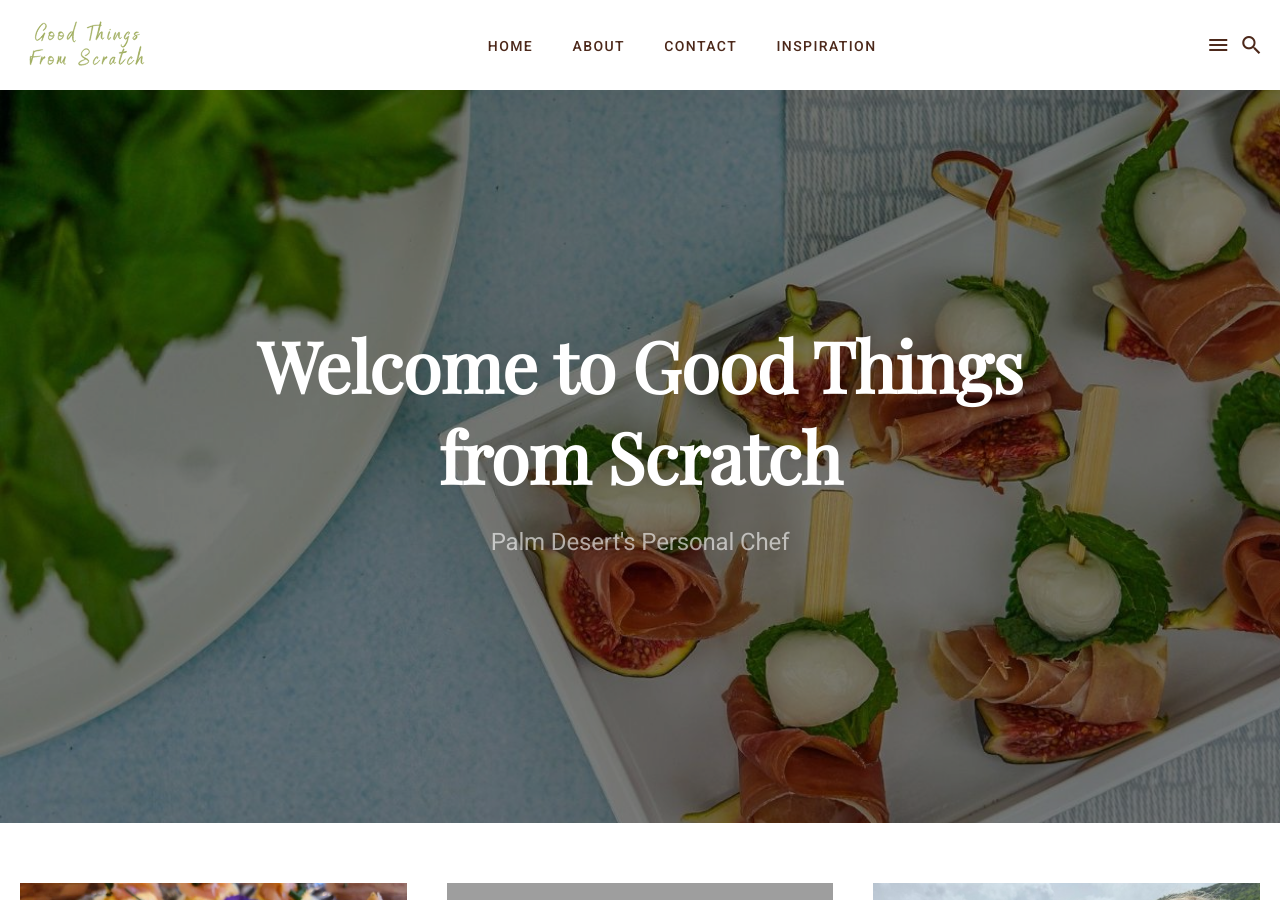
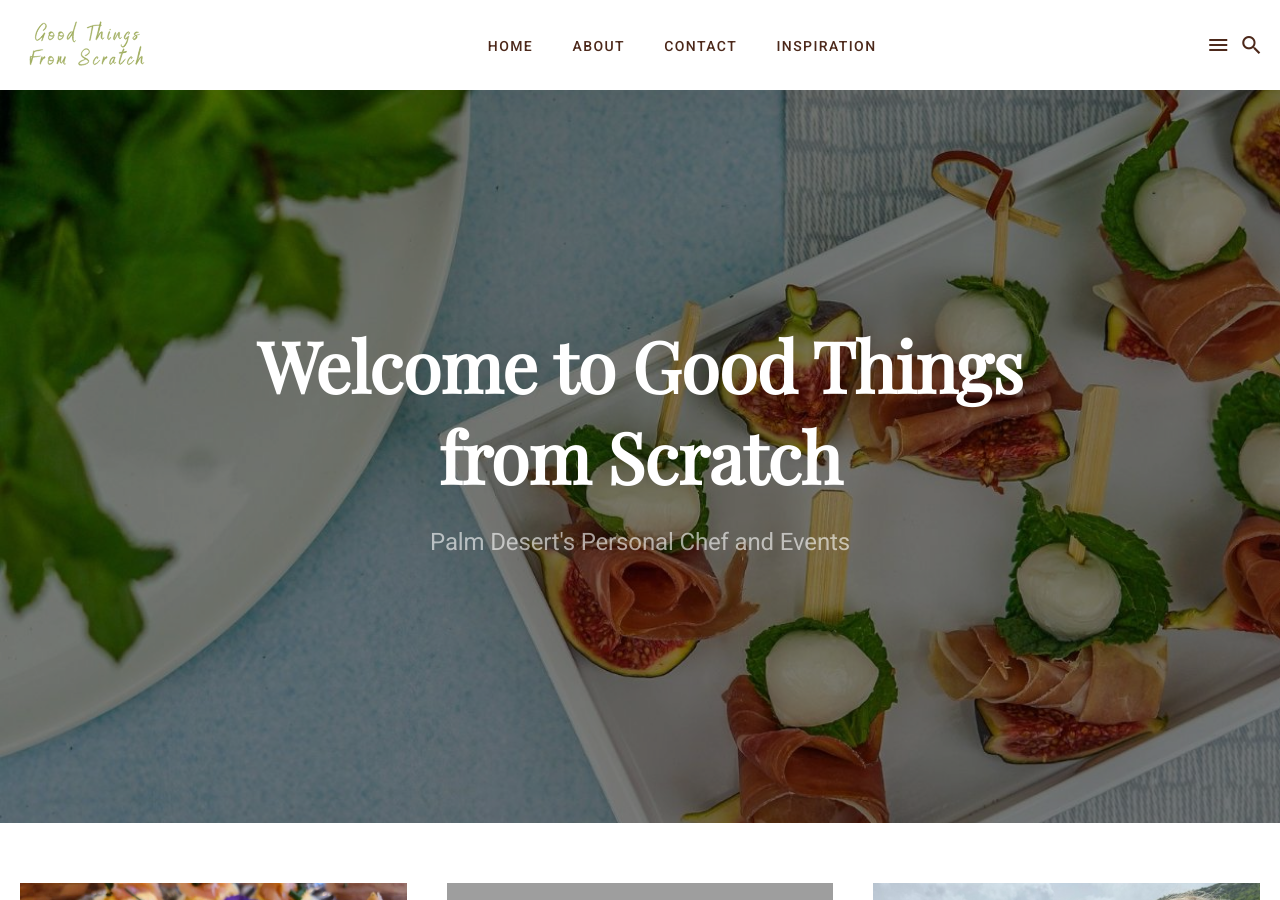
Before and after one commit to Stillpoint-Software/GoodThingsFromScratch, a Jekyll site: the page built from index.html, in a window 1280 px wide and 900 px high. Built offline with Jekyll 4.4.1, drawn with Linux system fonts in a browser that asks for light colours; nearby versions of some CDN libraries; the list of posts is cut into pages by our own code; grey boxes are pictures that could not be loaded.

Commit message:
Update _config.yml

```diff
--- a/_config.yml
+++ b/_config.yml
@@ -27,7 +27,7 @@ author-social:
 hero:
   hero__image: "/assets/food3.jpg"
   hero__title: "Welcome to Good Things from Scratch"
-  hero__description: "Palm Desert's Personal Chef"
+  hero__description: "Palm Desert's Personal Chef and Events"
 
 #-------------------------------
 # Footer section
```
